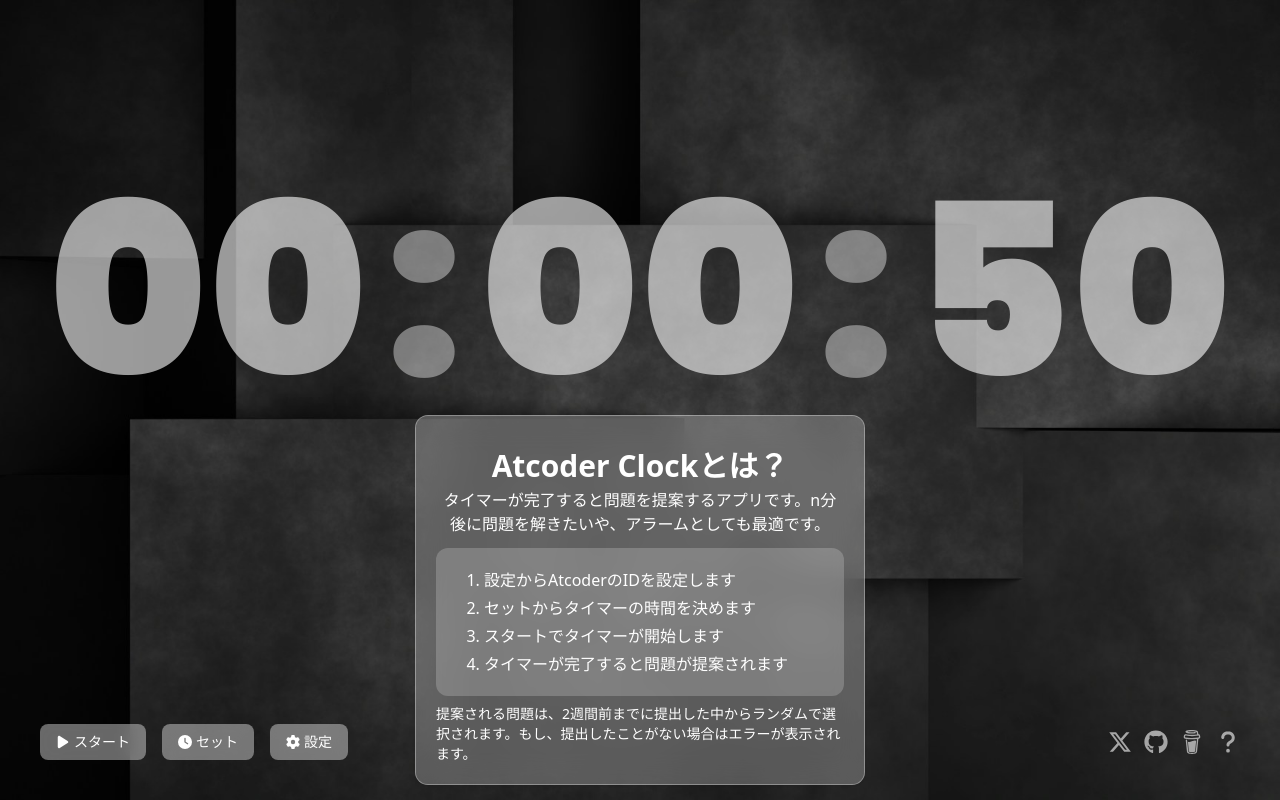
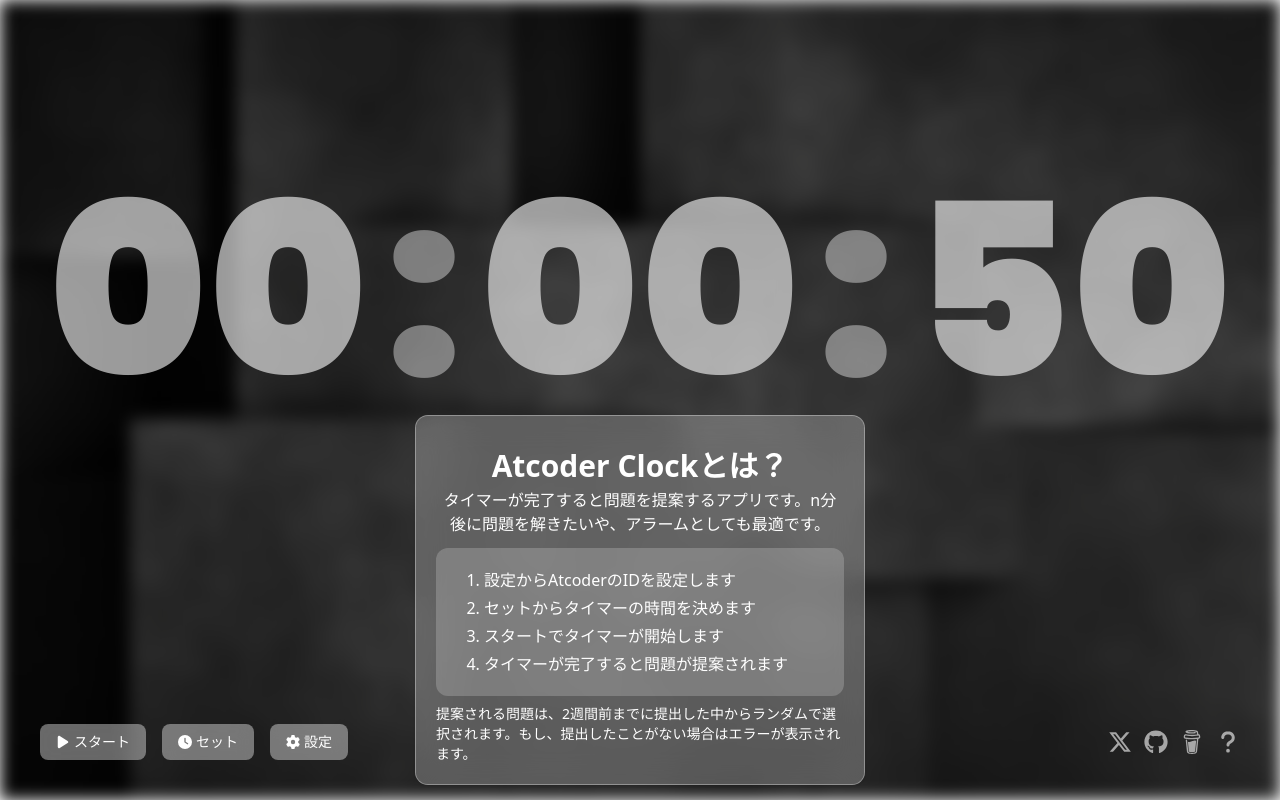
Before and after one commit to zuk246/atcoder-clock, a React (Vite) app: page / in a window 1280 px wide. Built offline with nearby package versions, Linux system fonts and the light colour scheme.

Commit message:
change: timer sound

```diff
--- a/src/App.tsx
+++ b/src/App.tsx
@@ -15,7 +15,7 @@
     const intervalRef = useRef<any>(null);
     const [isTimeUp, setIsTimeUp] = useState<boolean>(false);
     const [cookies, setCookie] = useCookies();
-    const [sound] = useState(new Audio('/sound/bush-warbler.mp3'));
+    const [sound] = useState(new Audio('/sound/timer.mp3'));
 
     const seconds = time % 60;
     const minutes = Math.floor((time / 60) % 60);
@@ -74,6 +74,11 @@
         } else {
             setTime(Number(cookies.time));
         }
+
+        if (!cookies.background) {
+            setCookie('background', 'black');
+        }
+
         if (import.meta.env.MODE === 'production') {
             ReactGA.initialize(import.meta.env.VITE_GA4_ID as string);
             ReactGA.send({
@@ -89,7 +94,7 @@
                 hours={hours}
                 minutes={minutes}
                 seconds={seconds}
-                blur={!isRunning && isTimeUp}
+                blur={!isRunning || isTimeUp}
             />
             <Problems
                 display={!isRunning && isTimeUp}
```
Also changed, not shown: 2 other files (tests, documents, lock files or other folders).
